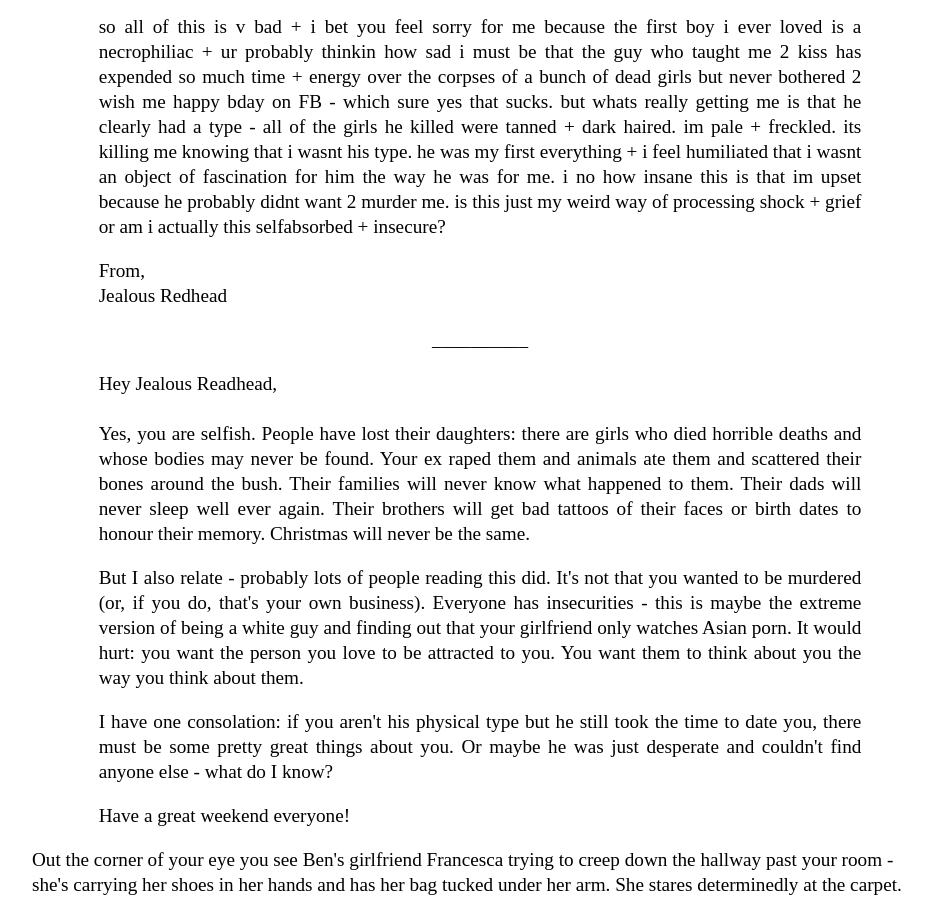
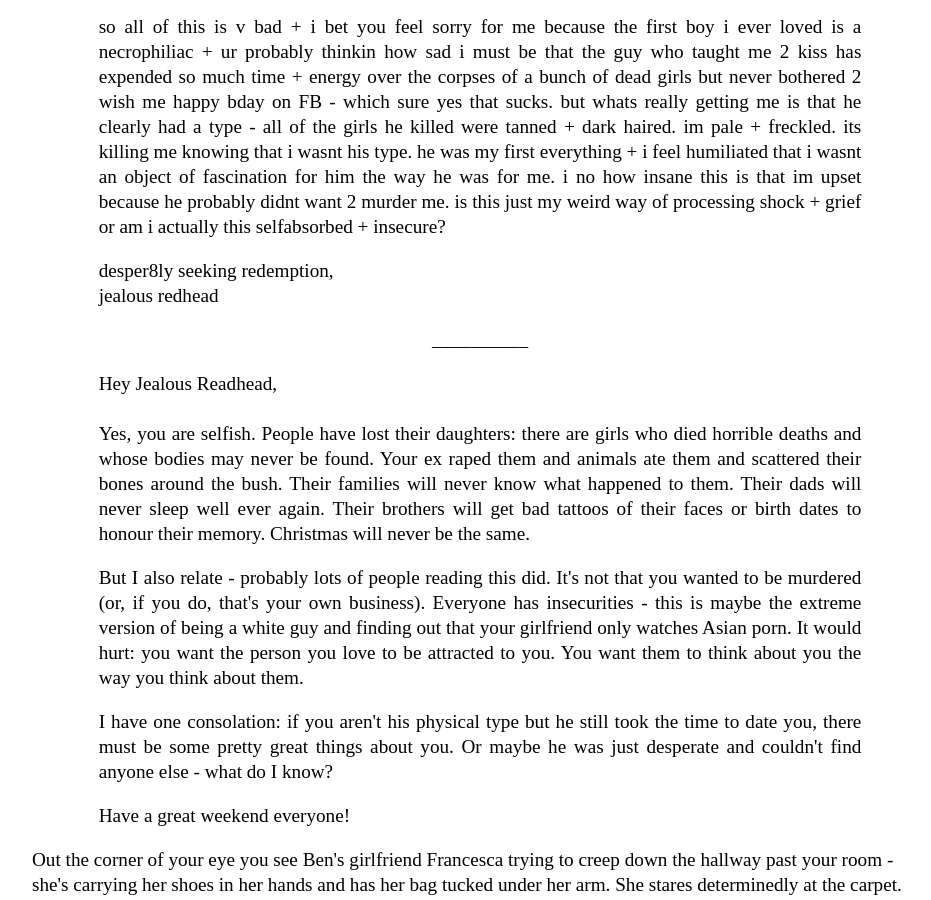
Before and after one commit to Pinelife/pinelife.github.io, a Jekyll site: the page built from Hellhole/Room7.html, in a window 1280 px wide and 900 px high, scrolled down 424 px. Shown: the whole window, without its empty margins (160-1091 px from the left). Built offline with Jekyll 4.4.1, drawn with Linux system fonts in a browser that asks for light colours; some of the changed text lies outside the part shown.

Commit message:
Update Room7.html

```diff
--- a/Hellhole/Room7.html
+++ b/Hellhole/Room7.html
@@ -26,8 +26,8 @@ so all of this is v bad + i bet you feel sorry for me because the first boy i ev
   grief or am i actually this selfabsorbed + insecure?
 </p>
 <p style="text-align:justify" class="indented">
-From,<br/>
-Jealous Redhead
+desper8ly seeking redemption,<br/>
+jealous redhead
 </p>
 
 <p style="text-align:center" class="indented">
```
Also changed, not shown: other parts of Hellhole/Room7.html (+2 -1 lines).
